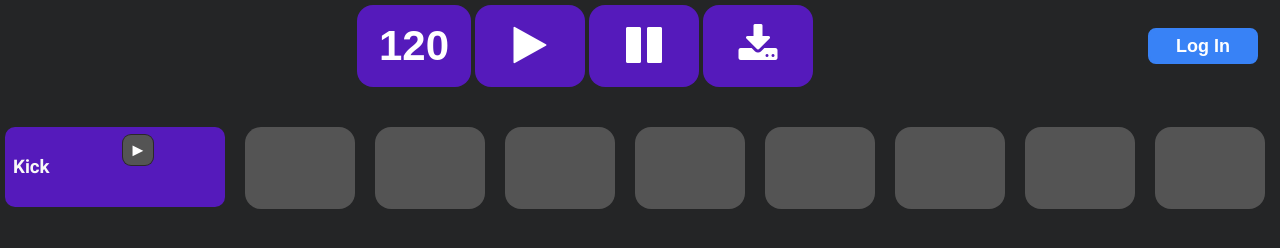
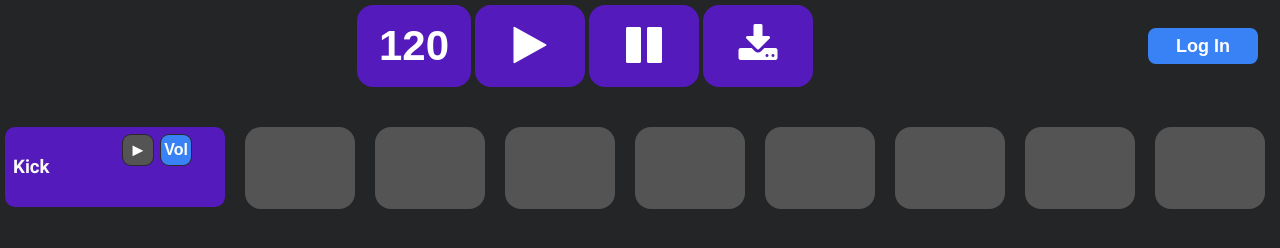
Before and after one commit to dakotalrubin/beatbox, a plain HTML site: page index.html in a window 1280 px wide. Drawn offline with Linux system fonts and the light colour scheme.

Commit message:
Add volume button to instrument channel button

```diff
--- a/index.html
+++ b/index.html
@@ -60,10 +60,13 @@
                         <h3 class="instrument-channel-name">Kick</h3>
                     </div>
 
-                    <!-- This div contains the play button on the left side of a channel -->
+                    <!-- This div contains the buttons on the right side of a channel -->
                    <div class="instrument-channel-right">
                         <div class="instrument-channel-play-button-container">
                             <button sound=1 class="instrument-channel-play-button">&#9658</button>
+                        </div>
+                        <div class="instrument-channel-volume-panning-button-container">
+                            <button class="instrument-channel-volume-button">Vol</button>
                         </div>
                    </div>
                 </div>
--- a/style/style.css
+++ b/style/style.css
@@ -163,6 +163,43 @@ button:hover {
     transform: translateY(1px);
 }
 
+/* Styles the right side of an instrument channel button */
+.instrument-channel-right {
+    display: flex;
+}
+
+/* Styles the instrument channel volume and panning button container */
+.instrument-channel-volume-panning-button-container {
+    display: flex;
+    flex-direction: column;
+    justify-content: start;
+    align-items: center;
+    margin: 0 0;
+    padding-top: 8px;
+    padding-bottom: 8px;
+    padding-left: 8px;
+    padding-right: 8px;
+}
+
+/* Styles an instrument channel volume button */
+.instrument-channel-volume-button {
+    padding: 0;
+    background-color: #545454;
+    border-radius: 8px;
+    width: 30px;
+    height: 30px;
+    background-color: #3882F6;
+    box-shadow: 0 0 0 1px rgb(43, 41, 41);
+    font-size: 16px;
+}
+
+/* Adds animation to an instrument channel volume button */
+.instrument-channel-volume-button:hover {background-color: #3882F6;}
+.instrument-channel-volume-button:active {
+    background-color: #3882F6;
+    transform: translateY(1px);
+}
+
 /* Styles the note buttons that can be toggled */
 .instrument-note-button {
     background-color: #545454;
```
